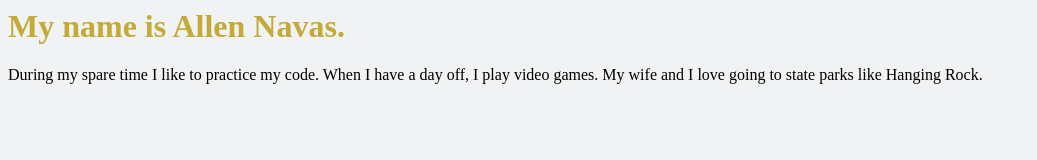
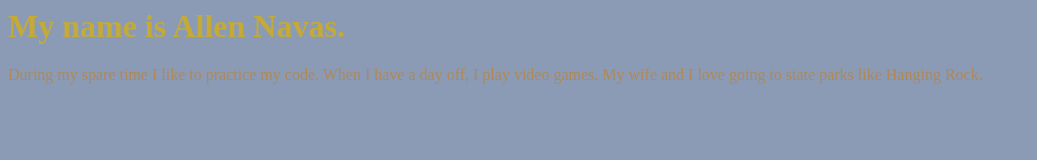
Before and after one commit to 8753da4yeyy/8753da4yeyy.github.io, a plain HTML site: page index.html in a window 1280 px wide. Shown: the whole page, without its empty margins (0-1037 px from the left). Drawn offline with Linux system fonts and the light colour scheme.

Commit message:
Update index.html

```diff
--- a/index.html
+++ b/index.html
@@ -4,7 +4,7 @@
    <style>
      body
 	 {
-		 background-color:F0F2F3;
+		 background-color:8B9BB6;
 	 }
 	 h1
 	 {
@@ -12,7 +12,7 @@
 	 }
 	 p
 	 {
-		color:9E2E16;
+		color:B08857;
 	 }
    </style>
  </head>
```
